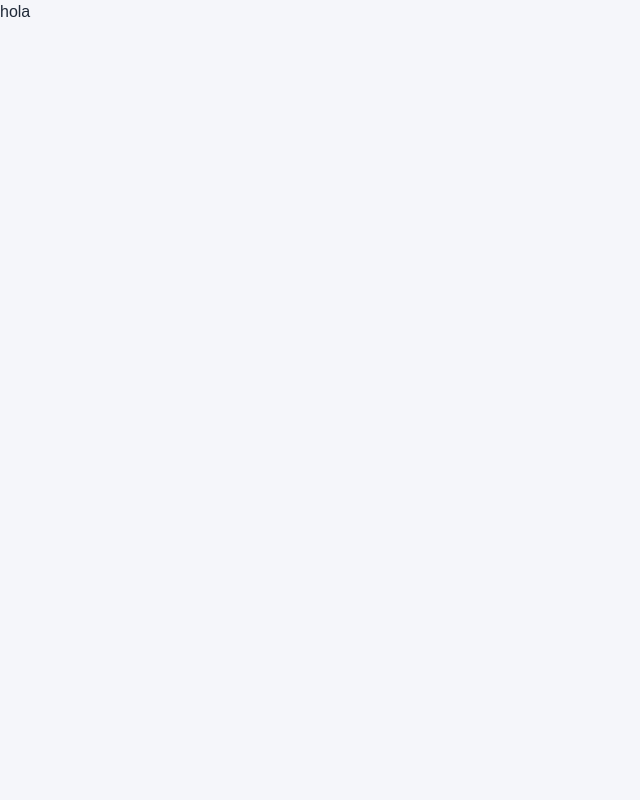
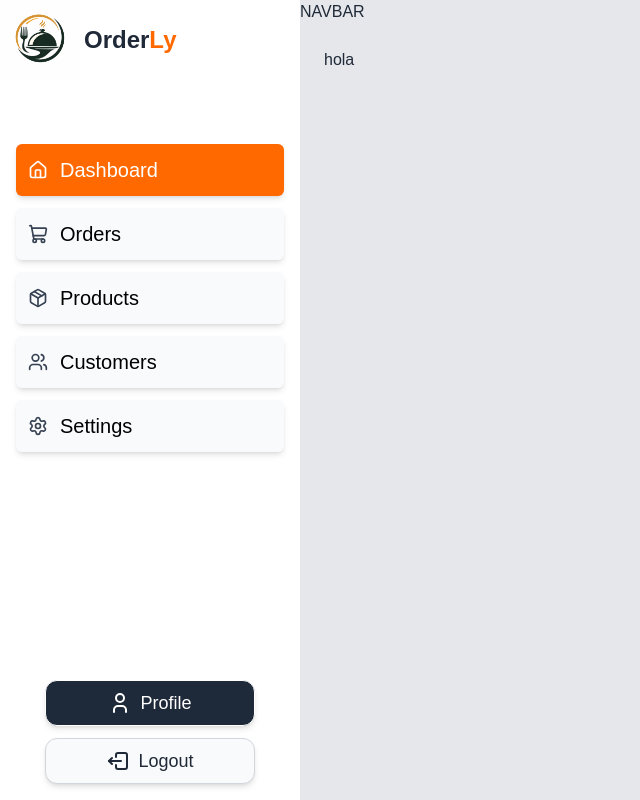
Before and after one commit to Elharfali8/restaurant-sass, a Next.js app: page /dashboard in a window 1280 px wide. Shown: the whole page, without its empty margins (0-640 px from the left). Built offline with nearby package versions, Linux system fonts and the light colour scheme; sample sign-in values are in the browser's storage.

Commit message:
Add sidebar links

```diff
--- /dev/null
+++ b/app/(dashboard)/dashboard/layout.tsx
@@ -0,0 +1,23 @@
+import Sidebar from '@/components/Sidebar'
+import React from 'react'
+
+const layout = ({children}: {children: React.ReactNode}) => {
+  return (
+    <main className='h-screen grid lg:grid-cols-[300px_1fr]'>
+      {/* SIDEBAR */}
+      <Sidebar />
+      {/* CONTENT */}
+      <div className="flex flex-col bg-gray-200">
+        {/* navbar */}
+        <div>
+          NAVBAR
+           <main className="flex-1 p-6 overflow-y-auto">
+          {children}
+        </main>
+        </div>
+      </div>
+    </main>
+  )
+}
+
+export default layout
--- /dev/null
+++ b/components/Sidebar.tsx
@@ -0,0 +1,84 @@
+'use client'
+
+import { sidebarItems } from '@/utils/contants'
+import Image from 'next/image'
+import Link from 'next/link'
+import { usePathname } from 'next/navigation'
+
+const Sidebar = () => {
+  const pathname = usePathname()
+
+  return (
+    <aside className='hidden lg:block bg-white shadow-lg'>
+      <div className='h-full flex flex-col justify-between'>
+        <div>
+          <Link
+            href='/dashboard'
+            className='flex items-center gap-x-1'
+          >
+            <Image
+              src='/assets/logo.png'
+              alt='logo'
+              width={80}
+              height={80}
+            />
+
+            <span className='text-lg lg:text-2xl font-extrabold'>
+              Order<span className='text-orange-500'>Ly</span>
+            </span>
+          </Link>
+
+          <ul className='px-4 mt-16 grid gap-y-3'>
+            {sidebarItems.map((link) => {
+              const { id, title, path, icon: Icon } = link
+
+              const isActive = pathname === path
+
+              return (
+                <li
+                  key={id}
+                  className={`p-3 shadow-md rounded-md transition-colors  hover:scale-[1.05] ${
+                    isActive
+                      ? 'bg-orange-500 text-white'
+                      : 'bg-gray-50 text-black'
+                  }`}
+                >
+                  <Link
+                    href={path}
+                    className='flex items-center gap-3 text-xl'
+                  >
+                    <Icon
+                      className={`w-5 h-5 ${
+                        isActive ? 'text-white' : 'text-gray-700'
+                      }`}
+                    />
+
+                    <span>{title}</span>
+                  </Link>
+                </li>
+              )
+            })}
+          </ul>
+        </div>
+
+        {/* last div */}
+        <div className='grid gap-y-3 mb-4 place-items-center'>
+          <button className='flex items-center justify-center gap-x-2 border w-[70%] py-2 shadow-md rounded-xl cursor-pointer transition hover:scale-[1.02] text-lg font-medium bg-gray-800 text-white hover:bg-gray-800/80'>
+            <span>
+              <svg xmlns="http://www.w3.org/2000/svg" width="24" height="24" viewBox="0 0 24 24" fill="none" stroke="currentColor" strokeWidth="2" strokeLinecap="round" strokeLinejoin="round" ><path stroke="none" d="M0 0h24v24H0z" fill="none" /><path d="M8 7a4 4 0 1 0 8 0a4 4 0 0 0 -8 0" /><path d="M6 21v-2a4 4 0 0 1 4 -4h4a4 4 0 0 1 4 4v2" /></svg>
+            </span>
+            Profile
+          </button>
+          <button className='flex items-center justify-center gap-x-2 border w-[70%] py-2 shadow-md rounded-xl border-gray-300 cursor-pointer transition hover:scale-[1.02] text-lg font-medium bg-gray-50 hover:bg-gray-100'>
+            <span>
+              <svg xmlns="http://www.w3.org/2000/svg" width="24" height="24" viewBox="0 0 24 24" fill="none" stroke="currentColor" strokeWidth="2" strokeLinecap="round" strokeLinejoin="round" ><path stroke="none" d="M0 0h24v24H0z" fill="none" /><path d="M10 8v-2a2 2 0 0 1 2 -2h7a2 2 0 0 1 2 2v12a2 2 0 0 1 -2 2h-7a2 2 0 0 1 -2 -2v-2" /><path d="M15 12h-12l3 -3" /><path d="M6 15l-3 -3" /></svg>
+            </span>
+            Logout
+            </button>
+        </div>
+      </div>
+    </aside>
+  )
+}
+
+export default Sidebar
--- a/package.json
+++ b/package.json
@@ -12,6 +12,7 @@
     "bcryptjs": "^3.0.3",
     "express": "^5.2.1",
     "jsonwebtoken": "^9.0.3",
+    "lucide-react": "^1.8.0",
     "mongodb": "^7.1.1",
     "mongoose": "^9.4.1",
     "next": "16.2.4",
--- /dev/null
+++ b/utils/contants.ts
@@ -0,0 +1,41 @@
+import { Home, LucideIcon, Package, Settings, ShoppingCart, Users } from "lucide-react";
+
+type SidebarItem = {
+    id: number
+    title: string;
+    path: string;
+    icon: LucideIcon
+};
+
+export const sidebarItems: SidebarItem[] = [
+    {
+        id: 1,
+        title: 'Dashboard',
+        path: '/dashboard',
+        icon: Home
+    },
+    {
+        id: 2,
+        title: 'Orders',
+        path: '/orders',
+        icon: ShoppingCart
+    },
+    {
+        id: 3,
+        title: 'Products',
+        path: '/products',
+        icon: Package
+    },
+    {
+        id: 4,
+        title: 'Customers',
+        path: '/customers',
+        icon: Users
+    },
+    {
+        id: 5,
+        title: 'Settings',
+        path: '/settings',
+        icon: Settings
+    }
+];
```
Also changed, not shown: 1 other file (tests, documents, lock files or other folders).
